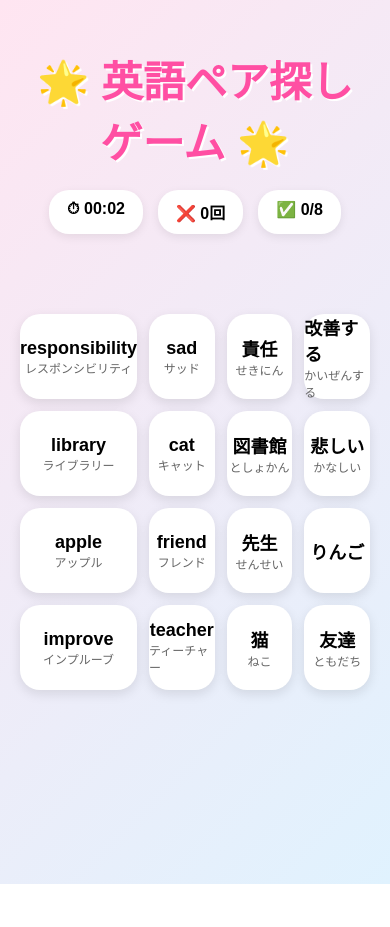
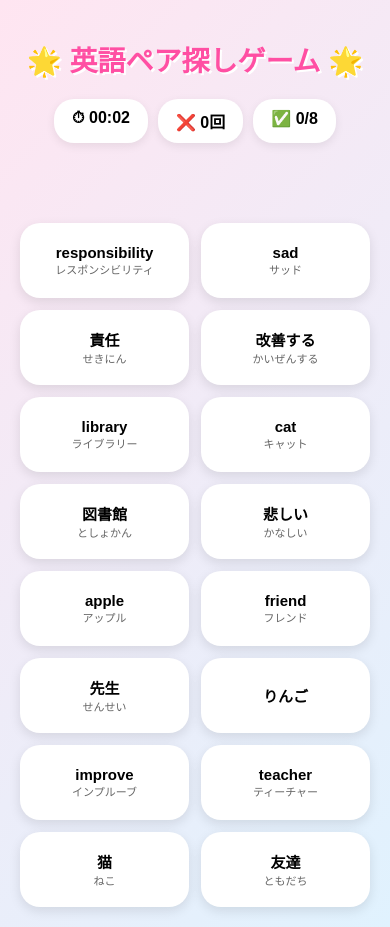
Before and after one commit to karaage08/englishgame, a plain HTML site: page index.html in a window 390 px wide. Both pictures are taken after a click on the button "ゲームスタート". Before the commit the page ends 884 px from the top, so only its background shows below. Drawn offline with Linux system fonts and the light colour scheme.

Commit message:
Update index.html

```diff
--- a/index.html
+++ b/index.html
@@ -306,6 +306,47 @@ h2{
 color:#ff4fa3;
 
 font-size:32px;
+
+}
+
+@media (max-width:700px){
+
+.grid{
+
+grid-template-columns:
+1fr 1fr;
+
+}
+
+.card{
+
+height:75px;
+
+}
+
+.word{
+
+font-size:15px;
+
+}
+
+.small{
+
+font-size:11px;
+
+}
+
+h1{
+
+font-size:28px;
+
+}
+
+.info{
+
+gap:10px;
+
+}
 
 }
 
```
